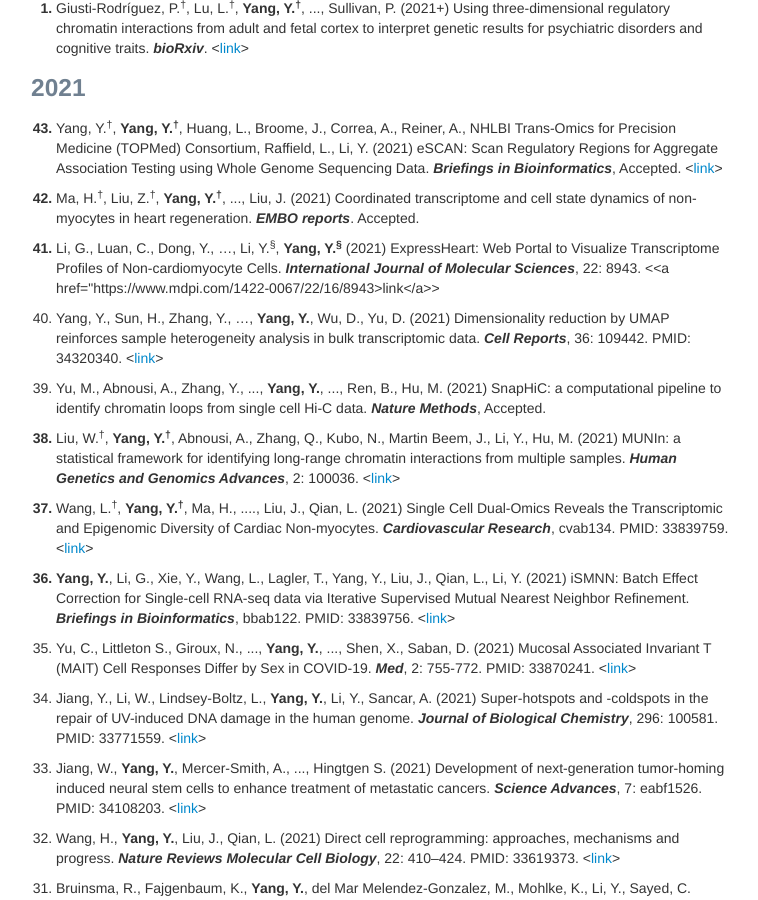
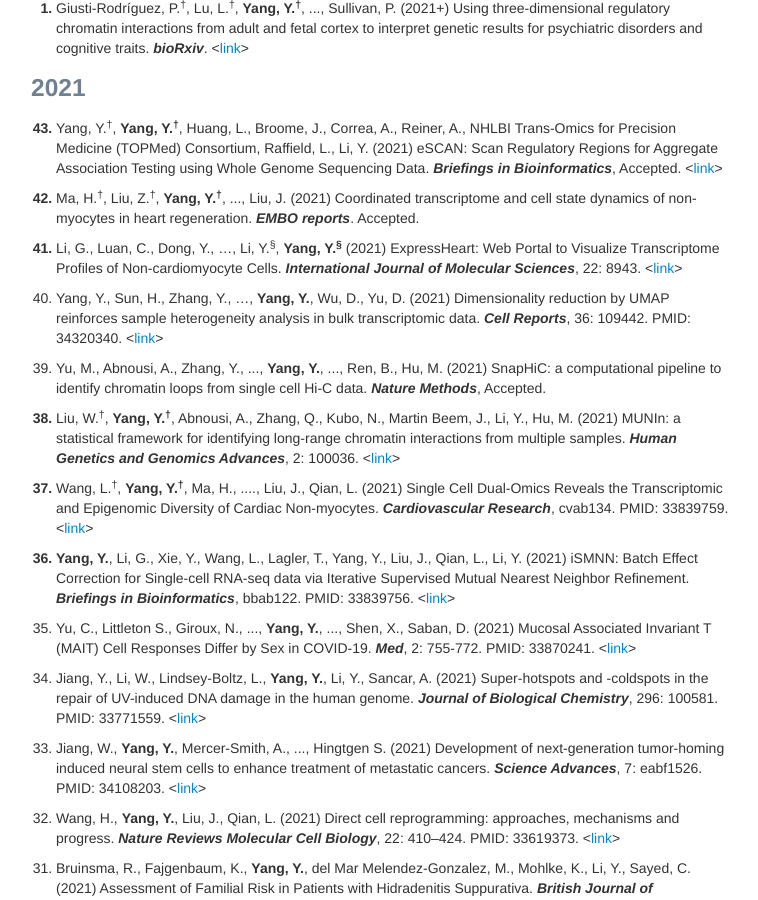
Before and after one commit to yycunc/yycunc.github.io, a Jekyll site: the page built from pages/pubs.md, in a window 1280 px wide and 900 px high, scrolled down 466 px. Shown: the whole window, without its empty margins (259-1017 px from the left). Built offline with Jekyll 4.4.1, drawn with Linux system fonts in a browser that asks for light colours.

Commit message:
Update pubs.md

```diff
--- a/pages/pubs.md
+++ b/pages/pubs.md
@@ -28,7 +28,7 @@ title: Yuchen Yang's publications
 
 <ol start="42" style="font-weight: bold;"> <li><span style="font-weight: normal;">Ma, H.<sup>&dagger;</sup>, Liu, Z.<sup>&dagger;</sup>, <b>Yang, Y.<sup>&dagger;</sup></b>, ..., Liu, J. (2021) Coordinated transcriptome and cell state dynamics of non-myocytes in heart regeneration. <i><b>EMBO reports</b></i>. Accepted.</span></li></ol>
 
-<ol start="41" style="font-weight: bold;"> <li><span style="font-weight: normal;">Li, G., Luan, C., Dong, Y., …, Li, Y.<sup>&sect;</sup>, <b>Yang, Y.<sup>&sect;</sup></b> (2021) ExpressHeart: Web Portal to Visualize Transcriptome Profiles of Non-cardiomyocyte Cells. <i><b>International Journal of Molecular Sciences</b></i>, 22: 8943. <<a href="https://www.mdpi.com/1422-0067/22/16/8943>link</a>></span></li></ol>
+<ol start="41" style="font-weight: bold;"> <li><span style="font-weight: normal;">Li, G., Luan, C., Dong, Y., …, Li, Y.<sup>&sect;</sup>, <b>Yang, Y.<sup>&sect;</sup></b> (2021) ExpressHeart: Web Portal to Visualize Transcriptome Profiles of Non-cardiomyocyte Cells. <i><b>International Journal of Molecular Sciences</b></i>, 22: 8943. <<a href="https://www.mdpi.com/1422-0067/22/16/8943">link</a>></span></li></ol>
 
 <ol start="40"> <li> Yang, Y., Sun, H., Zhang, Y., …, <b>Yang, Y.</b>, Wu, D., Yu, D. (2021) Dimensionality reduction by UMAP reinforces sample heterogeneity analysis in bulk transcriptomic data. <i><b>Cell Reports</b></i>, 36: 109442. PMID: 34320340. <<a href="https://www.sciencedirect.com/science/article/pii/S2211124721008597">link</a>></li></ol>
 
```
